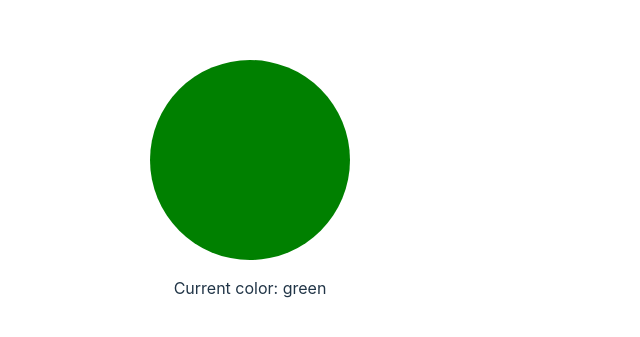
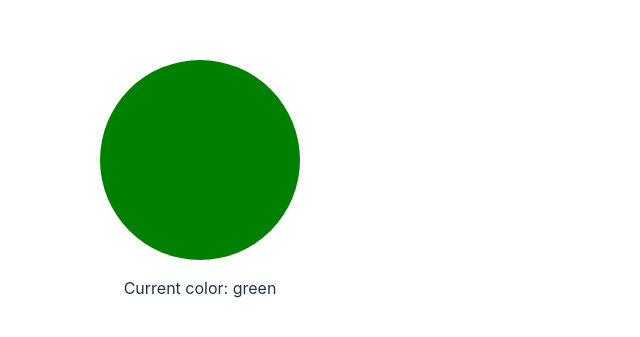
Before and after one commit to nitintelang110/gitpractice, a React (Vite) app: page / in a window 1280 px wide. Shown: the part 237-574 px from the top of the page, without its empty margins (0-640 px from the left). Built offline with nearby package versions, Linux system fonts and the light colour scheme.

Commit message:
Update TrafficLights.jsx

```diff
--- a/src/TrafficLights.jsx
+++ b/src/TrafficLights.jsx
@@ -29,7 +29,8 @@ const TrafficLights = () => {
   }, [color, seconds]);
 
   return (
-    <div style={{ textAlign: 'center', marginTop: '50px',marginLeft:'150px'}}>
+    <div style={{ textAlign: 'center', marginTop: '50px',marginLeft:'100px'}}>
+
       <div
         style={{
           width: '200px',
```
